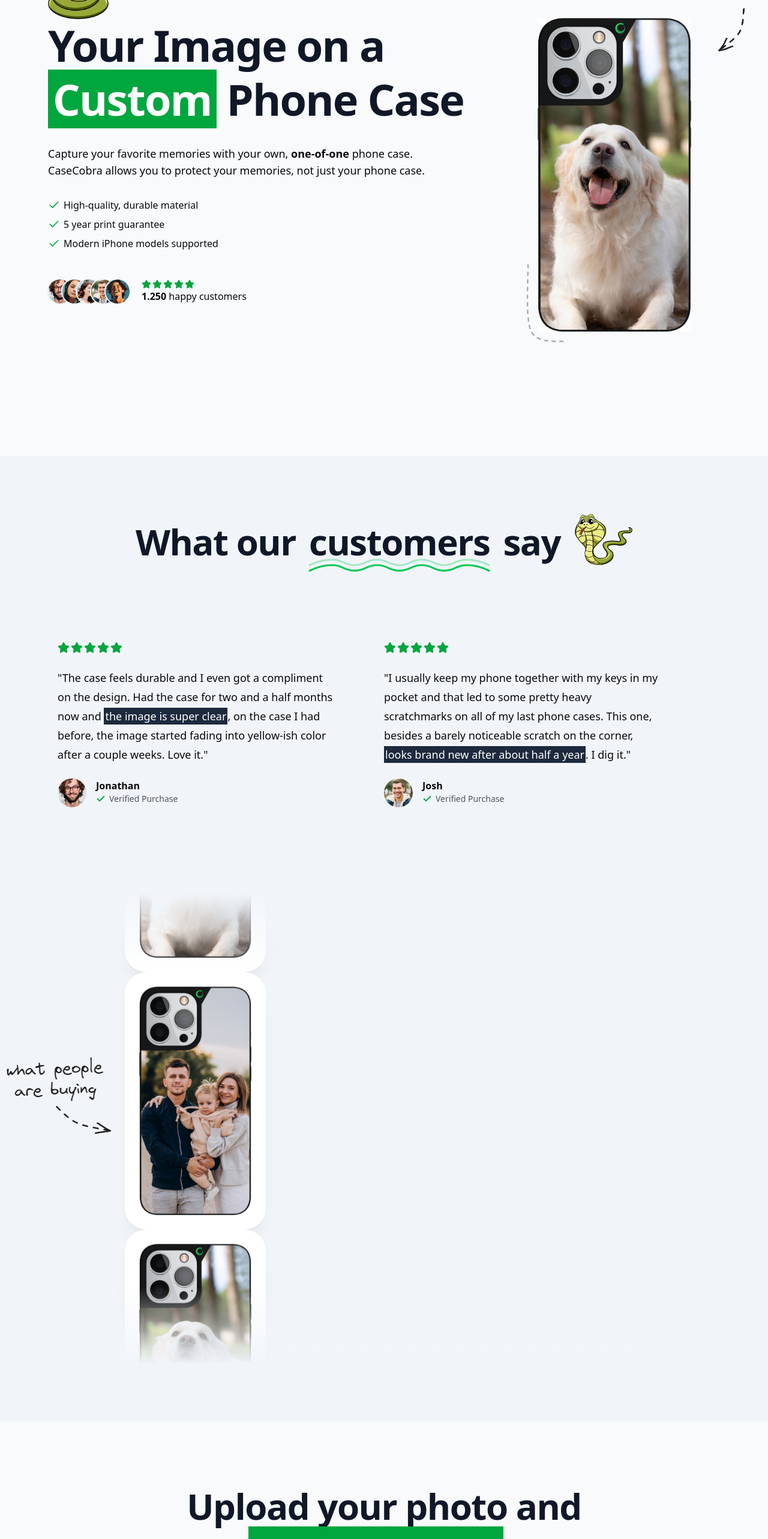
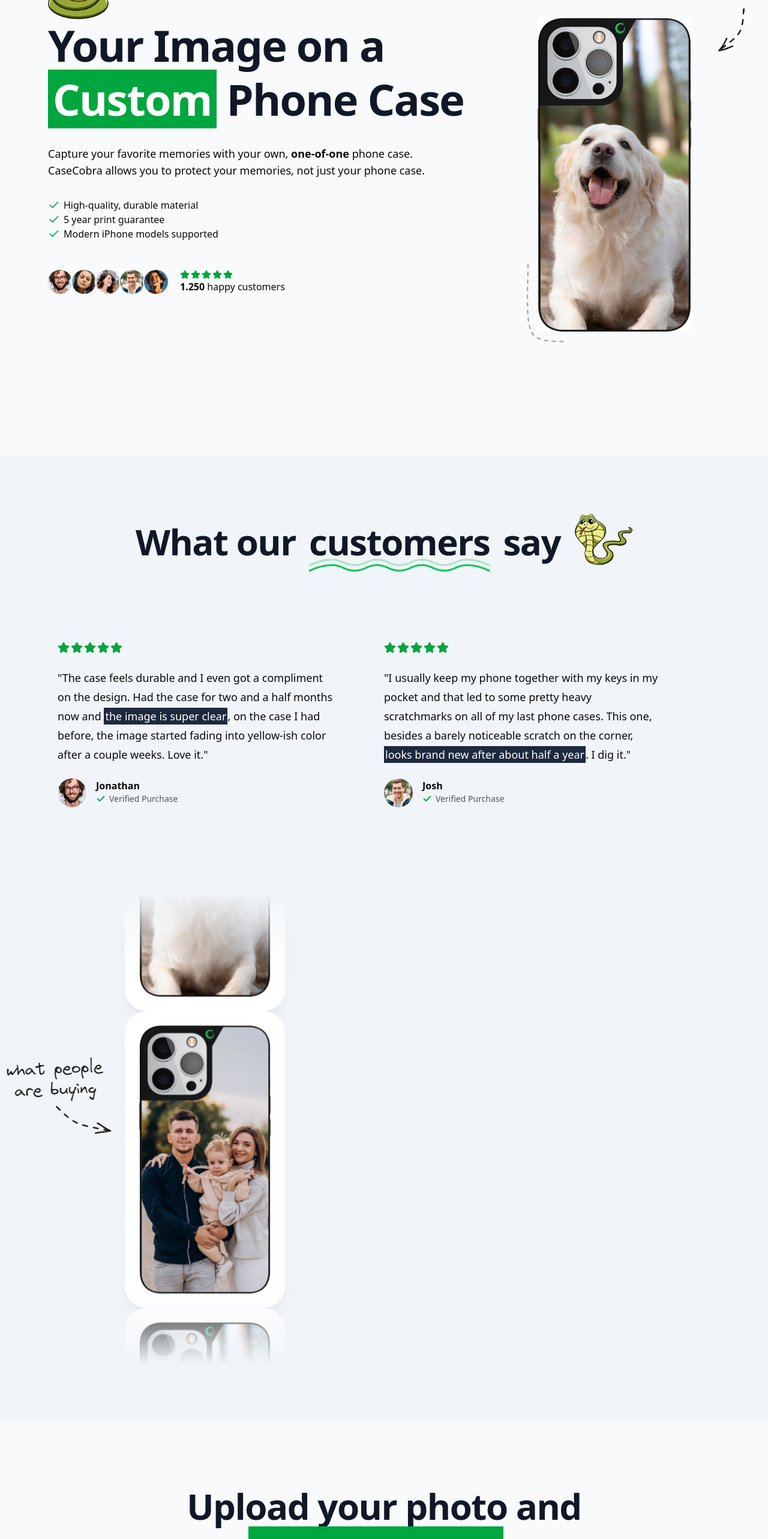
Before and after one commit to TrungKuro/case-phone-web, a Next.js app: page / in a window 1280 px wide. Shown: the part 234-2800 px from the top of the page at 60% size. Built offline with nearby package versions, Linux system fonts and the light colour scheme; no server answers.

Commit message:
change 'space' V3 to 'gap' V4 of Taidwind

```diff
--- a/src/app/page.tsx
+++ b/src/app/page.tsx
@@ -54,8 +54,8 @@ export default function Home() {
               </p>
 
               {/* Bullet Points */}
-              <ul className="mt-8 flex flex-col items-center sm:items-start space-y-2 text-left font-medium">
-                <div className="space-y-2">
+              <ul className="mt-8 flex flex-col items-center sm:items-start gap-y-2 text-left font-medium">
+                <div className="gap-y-2">
                   <li className="flex items-center gap-1.5 text-left">
                     <Check className="h-5 w-5 shrink-0 text-green-600" />
                     High-quality, durable material
@@ -74,7 +74,7 @@ export default function Home() {
               {/* Social Proof */}
               <div className="mt-12 flex flex-col sm:flex-row items-center sm:items-start gap-5">
                 {/* Customer Avatar Images */}
-                <div className="flex -space-x-4">
+                <div className="flex -gap-x-4">
                   <Image
                     className="inline-block h-10 w-10 rounded-full object-cover ring-2 ring-slate-100"
                     src={user1}
@@ -287,7 +287,7 @@ export default function Home() {
           </div>
 
           {/* Product Features */}
-          <ul className="mx-auto mt-12 w-fit max-w-prose sm:text-lg space-y-2">
+          <ul className="mx-auto mt-12 w-fit max-w-prose sm:text-lg gap-y-2">
             {/* Bullet Points */}
             <li className="w-fit">
               <Check className="inline h-5 w-5 mr-1.5 text-green-600" />
--- a/src/components/Footer.tsx
+++ b/src/components/Footer.tsx
@@ -19,7 +19,7 @@ const Footer = () => {
 
           {/* Terms & Policies Link */}
           <div className="flex items-center justify-center">
-            <div className="flex space-x-8">
+            <div className="flex gap-x-8">
               <Link
                 href="#"
                 className="text-sm text-muted-foreground hover:text-gray-600"
--- a/src/components/NavBar.tsx
+++ b/src/components/NavBar.tsx
@@ -19,7 +19,7 @@ const NavBar = async () => {
           </Link>
 
           {/* Navigation Button Group */}
-          <div className="flex h-full items-center space-x-4">
+          <div className="flex h-full items-center gap-x-4">
             {user ? (
               /* ------------------------- HAD USER ------------------------ */
               <>
--- a/src/components/Reviews.tsx
+++ b/src/components/Reviews.tsx
@@ -114,7 +114,7 @@ function ReviewColumn({
   return (
     <div
       ref={columnRef}
-      className={cn("animate-marquee py-4 space-x-8", className)}
+      className={cn("animate-marquee py-4 gap-x-8", className)}
       style={{ "--marquee-duration": duration } as React.CSSProperties}
     >
       {reviews.concat(reviews).map((imgSrc, reviewIndex) => (
```
